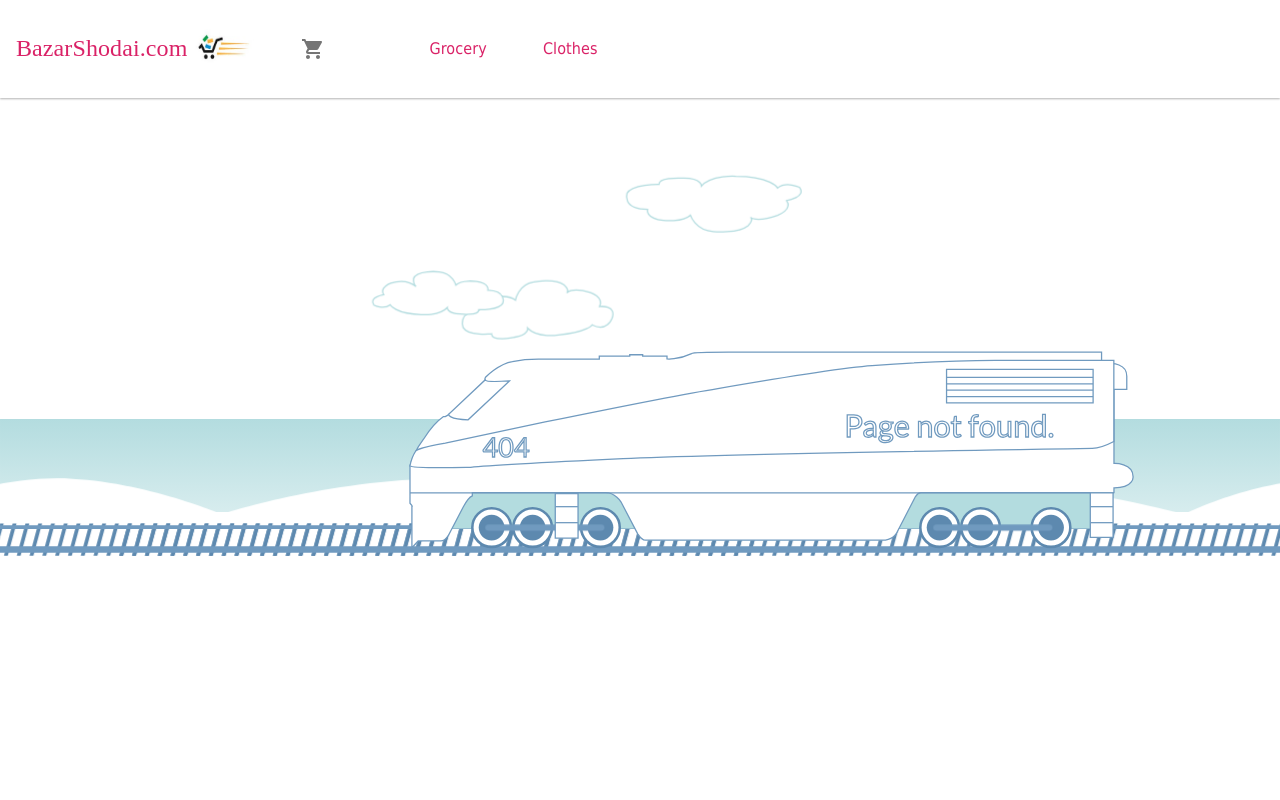
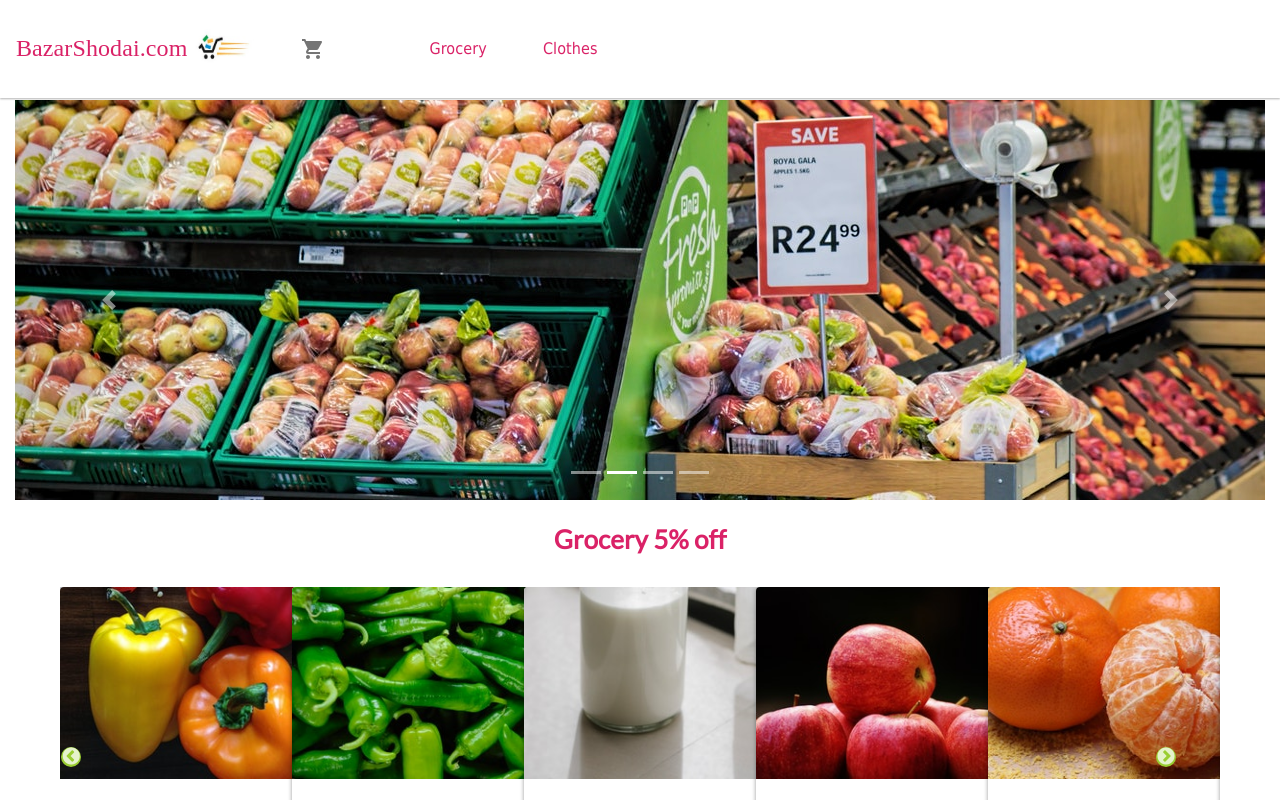
Before and after one commit to Shantovai23/React-Grocery-Ecommerce-site, a React (Create React App) app: page / in a window 1280 px wide. Before the commit this address had no page. Shown: the top 800 px of the page. Built offline with nearby package versions, Linux system fonts and the light colour scheme; a web font is replaced by a local one.

Commit message:
checkingRouter

```diff
--- a/src/App.js
+++ b/src/App.js
@@ -22,7 +22,7 @@ function App() {
       <Router>
       <NavbarCom/>
         <Switch>
-          <Route path='/React-Grocery-Ecommerce-site' exact component={OffersProduct}/>
+          <Route path='/' exact component={OffersProduct}/>
           <Route path='/cart' exact component={Cart}/>
           <Route path='/grocery' exact component={Grocery}/>
           <Route path='/clothes' exact component={Clothes}/>
```
